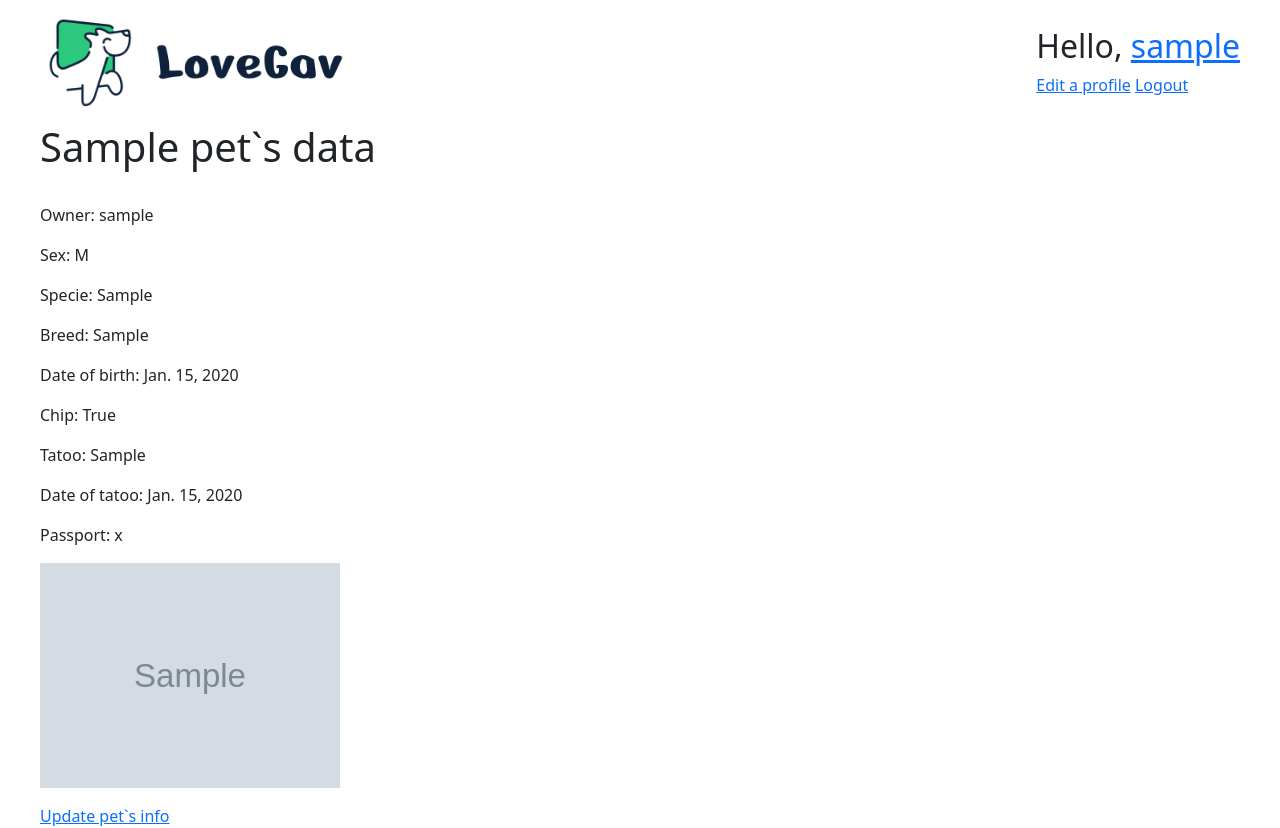
After one commit to RedHotChilliHead/LoveGav, a Django app: a page that uses LoveGav/profileapp/templates/profileapp/pet_profile.html in a window 1280 px wide. The commit adds this page. Run offline with Django 5.2, Linux system fonts and the light colour scheme; a user stored in the database is signed in; tables that the repository leaves empty hold one stand-in row (values such as "Sample post"); grey boxes marked "Sample" are stand-in pictures.

Commit message:
Add detail and edit view-functions for pet model

```diff
--- a/LoveGav/profileapp/models.py
+++ b/LoveGav/profileapp/models.py
@@ -9,7 +9,7 @@ def profile_avatar_directory_path(instance: "Profile", filename: str) -> str: #i
         filename=filename,
     )
 
-def pet_passport_path(instance: "Pet", filename: str) -> str:
+def pet_files_path(instance: "Pet", filename: str) -> str:
     return 'users/user{pk}/pet_files/{filename}'.format(
         pk=instance.owner.pk,
         filename=filename,
@@ -27,7 +27,7 @@ class Pet(models.Model):
         'F': "Famale",
     }
 
-    owner = OneToOneField(User, on_delete=models.CASCADE)
+    owner = models.ForeignKey(User, on_delete=models.CASCADE)
     name = models.CharField(max_length=150, blank=False)
     sex = models.CharField(
         max_length=1,
@@ -40,4 +40,5 @@ class Pet(models.Model):
     chip = models.BooleanField(blank=True, null=True)
     tatoo = models.TextField(max_length=20, blank=True)
     date_tatoo = models.DateField(blank=True, null=True)
-    passport = models.FileField(null=True, upload_to=pet_passport_path)
+    passport = models.FileField(null=True, upload_to=pet_files_path)
+    avatar = models.ImageField(null=True, upload_to=pet_files_path)
--- /dev/null
+++ b/LoveGav/profileapp/templates/profileapp/pet_profile.html
@@ -0,0 +1,50 @@
+{% extends "profileapp/base.html" %}
+
+{% block title %}
+    {{ pet.name }}`s data
+{% endblock %}
+{% block body %}
+    {% load static %}
+    <div class="fixed-container">
+        <h1>{{ pet.name }}`s data</h1>
+        <br>
+        <p>Owner: {{ pet.owner }}</p>
+        <p>Sex: {{ pet.sex }}</p>
+
+        {% if pet.specie %}
+            <p>Specie: {{ pet.specie }}</p>
+        {% endif %}
+
+        {% if pet.breed %}
+            <p>Breed: {{ pet.breed }}</p>
+        {% endif %}
+
+        {% if pet.birth %}
+            <p>Date of birth: {{ pet.birth }}</p>
+        {% endif %}
+
+        {% if pet.chip %}
+            <p>Chip: {{ pet.chip }}</p>
+        {% endif %}
+
+        {% if pet.tatoo %}
+            <p>Tatoo: {{ pet.tatoo }}</p>
+        {% endif %}
+
+        {% if pet.date_tatoo %}
+            <p>Date of tatoo: {{ pet.date_tatoo }}</p>
+        {% endif %}
+
+        {% if pet.passport %}
+            <p>Passport: {{ pet.passport }}</p>
+        {% endif %}
+
+        <div>{% if not pet.avatar %}
+            <p>The photo has not been uploaded yet</p>
+        {% else %}
+            <p><img src="{{ pet.avatar.url }}" alt="Avatar" width="300px"></p>
+        {% endif %}
+        </div>
+        <span><a href={% url 'profileapp:update-pet' username=user.username pk=pet.id %}>Update pet`s info</a></span>
+    </div>
+{% endblock %}
--- a/LoveGav/profileapp/urls.py
+++ b/LoveGav/profileapp/urls.py
@@ -2,18 +2,20 @@ from django.urls import path
 from django.contrib.auth.views import LoginView
 
 from .views import RegisterView, logout_view, UpdateMeView, UserDetaislView, HellowView
-from .views import RegisterPetView
+from .views import RegisterPetView, PetDetaislView, UpdatePetView
 
 app_name = "profileapp"
 
 urlpatterns = [
+    path('hello/', HellowView.as_view(), name='hello'),
     path('register/', RegisterView.as_view(), name='register'),
-    path('register_pet/', RegisterPetView.as_view(), name='register-pet'),
     path('login/',
-             LoginView.as_view(template_name='profileapp/login.html', redirect_authenticated_user=True),
-             name='login'),
+         LoginView.as_view(template_name='profileapp/login.html', redirect_authenticated_user=True),
+         name='login'),
     path('logout/', logout_view, name='logout'),
-    path('user/<str:username>/update/', UpdateMeView.as_view(), name='update-me'),
-    path('user/<str:username>/', UserDetaislView.as_view(), name='user-details'),
-    path('hello/', HellowView.as_view(), name='hello'),
+    path('<str:username>/', UserDetaislView.as_view(), name='user-details'),
+    path('<str:username>/update/', UpdateMeView.as_view(), name='update-me'),
+    path('<str:username>/register_pet/', RegisterPetView.as_view(), name='register-pet'),
+    path('<str:username>/<int:pk>/', PetDetaislView.as_view(), name='pet-details'),
+    path('<str:username>/<int:pk>/update/', UpdatePetView.as_view(), name='update-pet'),
 ]
--- a/LoveGav/profileapp/views.py
+++ b/LoveGav/profileapp/views.py
@@ -17,6 +17,7 @@ class RegisterView(CreateView):  # форма регистрации польз
     """
     form_class = UserCreationForm  # создать пользователя такого типа
     template_name = 'profileapp/register.html'  # указание шаблона
+
     # success_url = reverse_lazy("profileapp:user-details", kwargs={'username': })  # редирект на инфу о пользователе
 
     def form_valid(self, form):  # переопределение метода, чтоб после создания пользователя проходила аутентификация
@@ -24,25 +25,37 @@ class RegisterView(CreateView):  # форма регистрации польз
         Profile.objects.create(user=self.object)  # добавление пользователю профиль
         username = form.cleaned_data.get('username')  # получение из формы username
         password = form.cleaned_data.get('password1')  # получение из формы password
-        user = authenticate(self.request, username=username, password=password)  # получили аутентифицированного пользователя
+        user = authenticate(self.request, username=username,
+                            password=password)  # получили аутентифицированного пользователя
         login(request=self.request, user=user)
         return response
 
     def get_success_url(self):
         return reverse_lazy("profileapp:user-details", kwargs={'username': self.request.user.username})
 
-def logout_view(request:HttpRequest):
+
+def logout_view(request: HttpRequest):
     """
     Выход из аккаунта
     """
     logout(request)
-    return redirect(reverse("profileapp:login")) #revers работает только внутри view функций
+    return redirect(reverse("profileapp:login"))  # revers работает только внутри view функций
 
 
-class UpdateMeView(LoginRequiredMixin, UpdateView):
+class UpdateMeView(UserPassesTestMixin, LoginRequiredMixin, UpdateView):
     """
     Редактировать профиль
     """
+
+    def test_func(self):
+        owner = get_object_or_404(User, username=self.kwargs['username'])
+        if self.request.user.is_staff:
+            return True
+        elif self.request.user.pk == owner.id:
+            return True
+        else:
+            return False
+
     model = Profile
     fields = "bio", "email", "birth", "avatar"
     template_name = 'profileapp/update-me.html'
@@ -56,10 +69,12 @@ class UpdateMeView(LoginRequiredMixin, UpdateView):
     def get_success_url(self):
         return reverse("profileapp:user-details", kwargs={'username': self.request.user.username})
 
+
 class UserDetaislView(UserPassesTestMixin, LoginRequiredMixin, DetailView):
     """
     Просмотр профиля
     """
+
     def test_func(self):
         owner = get_object_or_404(User, username=self.kwargs['username'])
         if self.request.user.is_staff:
@@ -72,31 +87,44 @@ class UserDetaislView(UserPassesTestMixin, LoginRequiredMixin, DetailView):
     model = Profile
     template_name = 'profileapp/user_profile.html'
 
-    def get_object(self, queryset=None): #получить или создать экземпляр профиля на основе имени пользователя из URL
+    def get_object(self, queryset=None):  # получить или создать экземпляр профиля на основе имени пользователя из URL
         user = get_object_or_404(User, username=self.kwargs['username'])
         profile, created = Profile.objects.get_or_create(user=user)
         return profile
 
-    def get_context_data(self, **kwargs): #добавить объект user в контекст, чтобы он был доступен в шаблоне
+    def get_context_data(self, **kwargs):  # добавить объект user в контекст, чтобы он был доступен в шаблоне
         context = super().get_context_data(**kwargs)
-        context['user'] = self.object.user #поле user-владельца записи
-        context['pet'] = self.object.user.pet
+        context['user'] = self.object.user  # поле user-владельца записи
+        context['pets'] = self.object.user.pet_set.all()
         return context
+
 
 class HellowView(View):
     """
     Домашняя страница-заглушка
     """
-    def get(self, request:HttpRequest) -> HttpResponse:
+
+    def get(self, request: HttpRequest) -> HttpResponse:
         context = {
             "user": self.request.user,
         }
         return render(request, 'profileapp/hello.html', context=context)
 
-class RegisterPetView(CreateView):
+
+class RegisterPetView(UserPassesTestMixin, CreateView):
     """
     Создание странички питомца
     """
+
+    def test_func(self):
+        owner = get_object_or_404(User, username=self.kwargs['username'])
+        if self.request.user.is_staff:
+            return True
+        elif self.request.user.pk == owner.id:
+            return True
+        else:
+            return False
+
     model = Pet
     fields = "name", "sex", "specie", "breed", "color", "birth", "chip", "tatoo", "date_tatoo"
     template_name = 'profileapp/pet_form.html'
@@ -108,3 +136,44 @@ class RegisterPetView(CreateView):
 
     def get_success_url(self):
         return reverse_lazy("profileapp:user-details", kwargs={'username': self.request.user.username})
+
+
+class PetDetaislView(UserPassesTestMixin, LoginRequiredMixin, DetailView):
+    """
+    Просмотр профиля питомца
+    """
+
+    def test_func(self):
+        owner = get_object_or_404(User, username=self.kwargs['username'])
+        if self.request.user.is_staff:
+            return True
+        elif self.request.user.pk == owner.id:
+            return True
+        else:
+            return False
+
+    model = Pet
+    template_name = 'profileapp/pet_profile.html'
+    context_object_name = 'pet'
+
+
+class UpdatePetView(UserPassesTestMixin, LoginRequiredMixin, UpdateView):
+    """
+    Редактировать профиль питомца
+    """
+
+    def test_func(self):
+        owner = get_object_or_404(User, username=self.kwargs['username'])
+        if self.request.user.is_staff:
+            return True
+        elif self.request.user.pk == owner.id:
+            return True
+        else:
+            return False
+
+    model = Pet
+    fields = "specie", "breed", "color", "birth", "chip", "tatoo", "date_tatoo", "passport", "avatar"
+    template_name = 'profileapp/update-pet.html'
+
+    def get_success_url(self):
+        return reverse("profileapp:pet-details", kwargs={'username': self.kwargs['username'], 'pk': self.kwargs['pk']})
```
Also changed, not shown: LoveGav/profileapp/templates/profileapp/update-pet.html (added, +24 -0 lines), LoveGav/profileapp/templates/profileapp/user_profile.html (+13 -4 lines), LoveGav/profileapp/migrations/0004_pet.py, LoveGav/profileapp/migrations/0005_pet_avatar_alter_pet_owner.py (added), LoveGav/uploads/users/user1/pet_files/22786_21.webp (added), LoveGav/uploads/users/user1/pet_files/photo_5278349313560403314_y.jpg (added).
